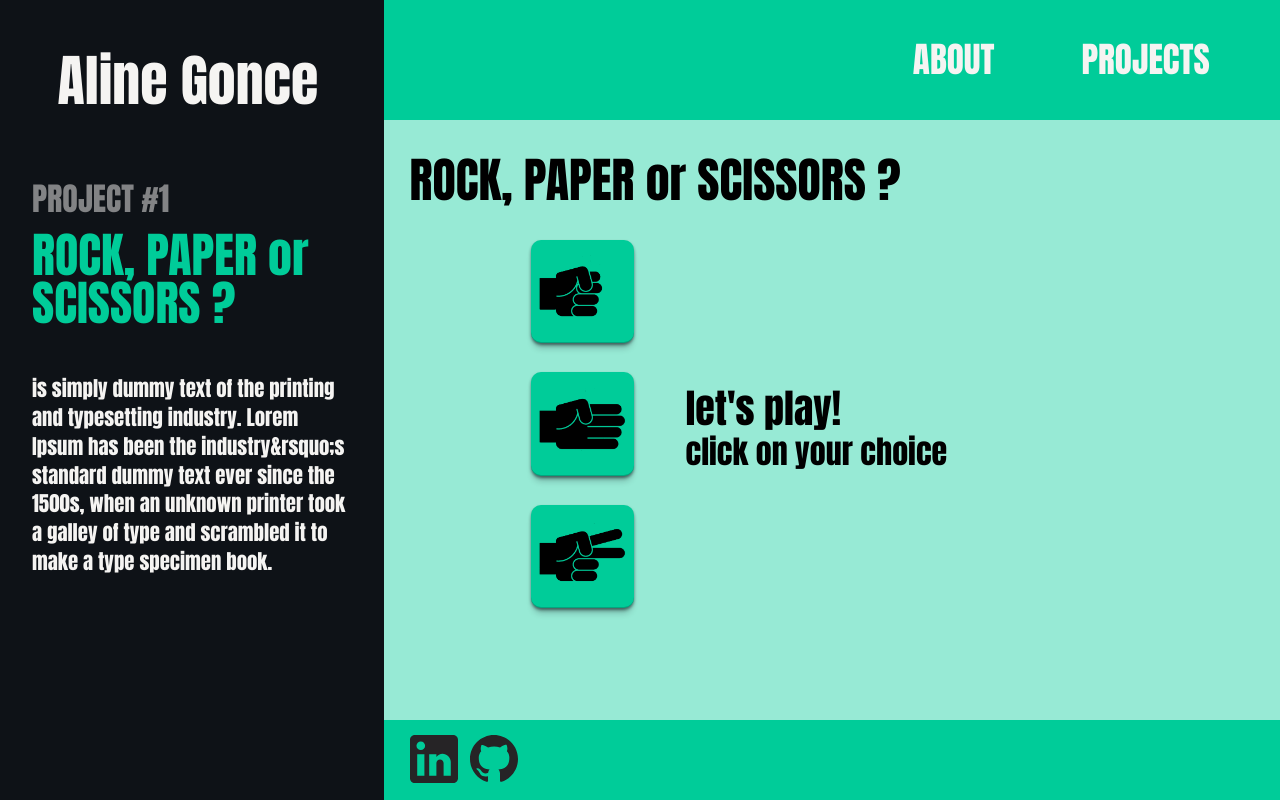
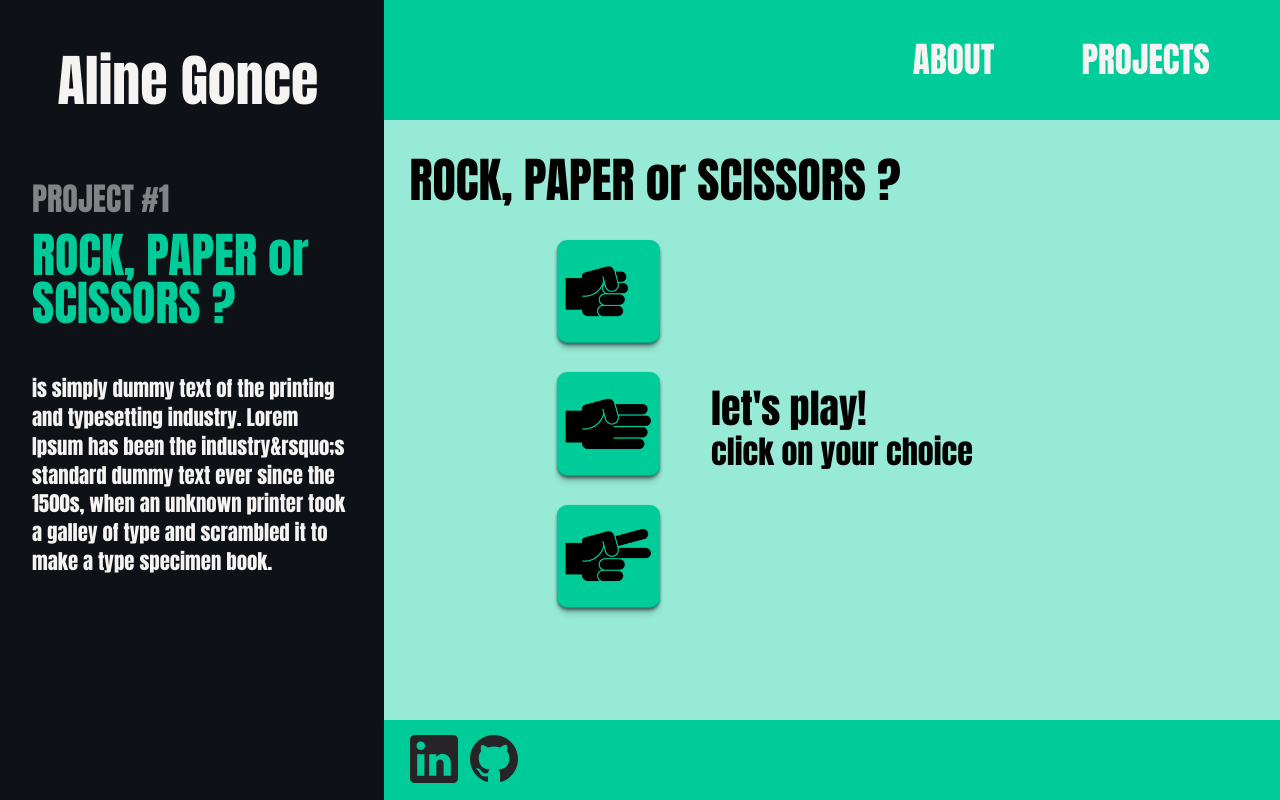
Before and after one commit to Gonaline/portfolio-2023, a React (Create React App) app in the folder client/: page /projects in a window 1280 px wide. Built offline with nearby package versions, Linux system fonts and the light colour scheme.

Commit message:
project1/fix: style of game & result component

```diff
--- a/client/src/style/project1/gameStyle.ts
+++ b/client/src/style/project1/gameStyle.ts
@@ -3,7 +3,7 @@ import styled from 'styled-components';
 export const ButtonGame = styled.button`
   aspect-ratio: 1/1;
   height: 28%;
-  margin: 0 4vw 0 4vw;
+  margin: 0 4vw 0 6vw;
   border: none;
   border-radius: var(--border-radius);
   display: flex;
--- a/client/src/style/project1/resultStyle.ts
+++ b/client/src/style/project1/resultStyle.ts
@@ -29,7 +29,7 @@ export const ResultStyle = styled.section`
 
   .delete {
     animation-name: deleteLoser;
-    animation-duration: 3s;
+    animation-duration: 5s;
     animation-iteration-count: none;
   }
   @keyframes deleteLoser {
@@ -96,16 +96,18 @@ export const ResultStyle = styled.section`
     justify-content: center;
     animation-name: appear;
     animation-duration: 3s;
+    animation-iteration-count: none;
+
     h3 {
       font-weight: bold;
     }
   }
   @keyframes appear {
     from {
-      opacity: 1;
+      opacity: 0;
     }
     to {
-      opacity: 0.2;
+      opacity: 1;
     }
   }
 
```
